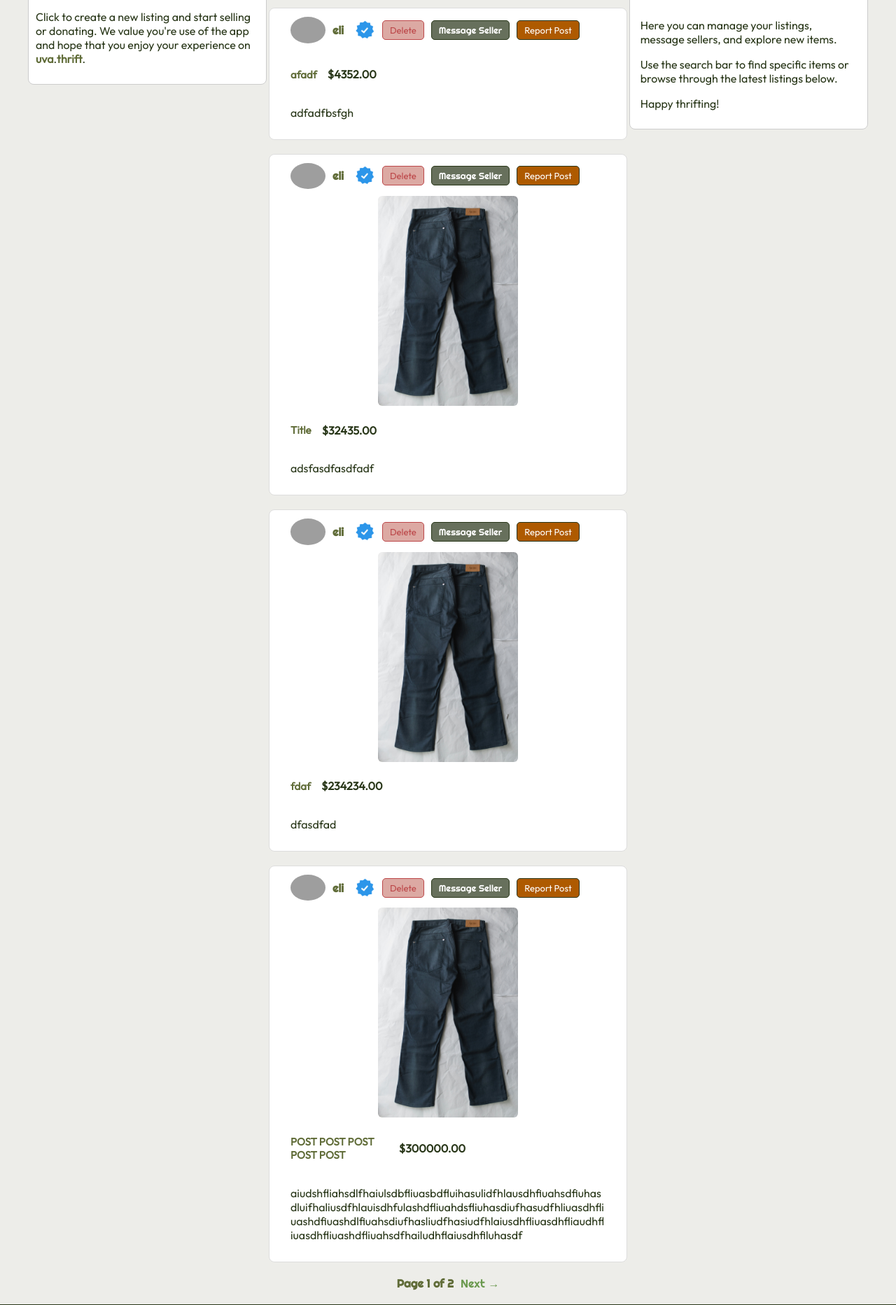
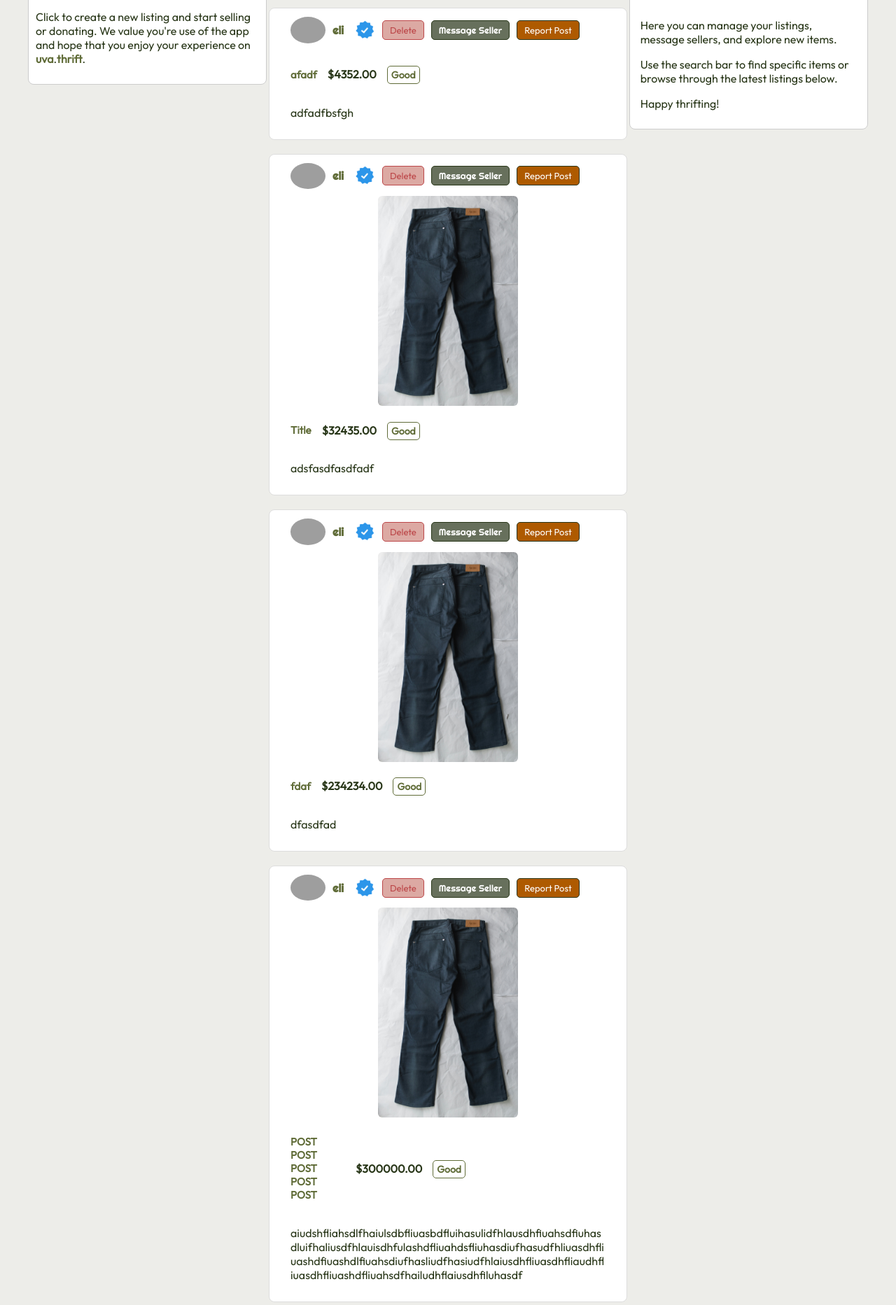
Before and after one commit to ocar15/uvathrift, a Django app: page /dashboard/?next=/mod/manage-posts/ in a window 1280 px wide. Shown: the part 154-2019 px from the top of the page at 70% size. Run offline with Django 5.2, Linux system fonts and the light colour scheme; a user stored in the database is signed in; data comes from the database, SQL or seed files in the repository; some libraries are stand-ins or nearby versions; grey boxes are pictures that could not be loaded.

Commit message:
created feature for adding and viewing condition on posts

```diff
--- a/dashboard/forms.py
+++ b/dashboard/forms.py
@@ -4,13 +4,14 @@ from .models import Item
 class ItemForm(forms.ModelForm):
     class Meta:
         model = Item
-        fields = ["title", "description", "price", "image"]
+        fields = ["title", "description", "price", "image", "condition"]
 
         labels = {
             "title": "",
             "description": "",
             "price": "",
             "image": "",
+            "condition": "Condition"
         }
 
         widgets = {
@@ -31,4 +32,7 @@ class ItemForm(forms.ModelForm):
             "image": forms.ClearableFileInput(attrs={
                 "class": "file-upload",
             }),
+            "condition": forms.Select(attrs={
+                "class": "form-select",
+            }),
         }
--- a/dashboard/models.py
+++ b/dashboard/models.py
@@ -4,11 +4,20 @@ from django.contrib.auth.models import User
 # Create your models here.
 
 class Item(models.Model):
+    CONDITIONS = [
+        (1, "New"),
+        (2, "Like New"),
+        (3, "Good"),
+        (4, "Fair"),
+        (5, "Poor")
+    ]
+
     seller = models.ForeignKey(User, on_delete=models.CASCADE)
     title = models.CharField(max_length=100)
     description = models.TextField(blank=True)
     price = models.DecimalField(max_digits=8, decimal_places=2)
     image = models.ImageField(upload_to="item_images/", blank=True, null=True)
+    condition = models.PositiveSmallIntegerField(choices=CONDITIONS, default=3)
     created_at = models.DateTimeField(auto_now_add=True)
 
     def __str__(self):
--- a/dashboard/static/dashboard/dashboard.css
+++ b/dashboard/static/dashboard/dashboard.css
@@ -228,6 +228,26 @@ form.item-form {
     cursor: pointer;
 }
 
+.form-select {
+    padding: 5px 3px 5px 8px;
+    font-size: medium;
+    border: 1px solid #ccc;
+    border-radius: 4px;
+    font-family: 'Outfit', Helvetica, sans-serif;
+    background-color: #fff;
+    cursor: pointer;
+}
+
+.item-condition {
+    color: var(--secondary-green);
+    font-weight: bold;
+    font-size: 14px;
+    margin-top: 5px;
+    border: 1px solid var(--secondary-green);
+    padding: 3px 5px;
+    border-radius: var(--border-radius);
+}
+
 form.item-form label {
     display: none;
 }
--- a/dashboard/templates/dashboard/dashboard.html
+++ b/dashboard/templates/dashboard/dashboard.html
@@ -87,6 +87,7 @@
                             <div class="item-and-price">
                                 <h5>{{ item.title }}</h5>
                                 <p><strong>${{ item.price }}</strong></p>
+                                <p><strong class="item-condition">{{ item.get_condition_display }}</strong></p>
                             </div>
                             <p class="item-description">{{ item.description }}</p>
                         </div>
@@ -94,7 +95,7 @@
 
                 </div>
             {% empty %}
-                <p>No items yet — be the first to list something!</p>
+                <p>No items yet... be the first to list something!</p>
             {% endfor %}
         </div>
         {% if items.has_other_pages %}
--- a/exchangeApp/settings.py
+++ b/exchangeApp/settings.py
@@ -28,7 +28,7 @@ BASE_DIR = Path(__file__).resolve().parent.parent
 SECRET_KEY = 'django-insecure-rluu$u$@^cu^_=@t!8fqsu@3lvo=068^h_kyt)yjbv)(024tzg'
 
 # SECURITY WARNING: don't run with debug turned on in production!
-DEBUG = False
+DEBUG = True
 
 ALLOWED_HOSTS = [
     '*'
```
Also changed, not shown: dashboard/migrations/0002_item_condition.py (added), media/item_images/download_6.png (added).
